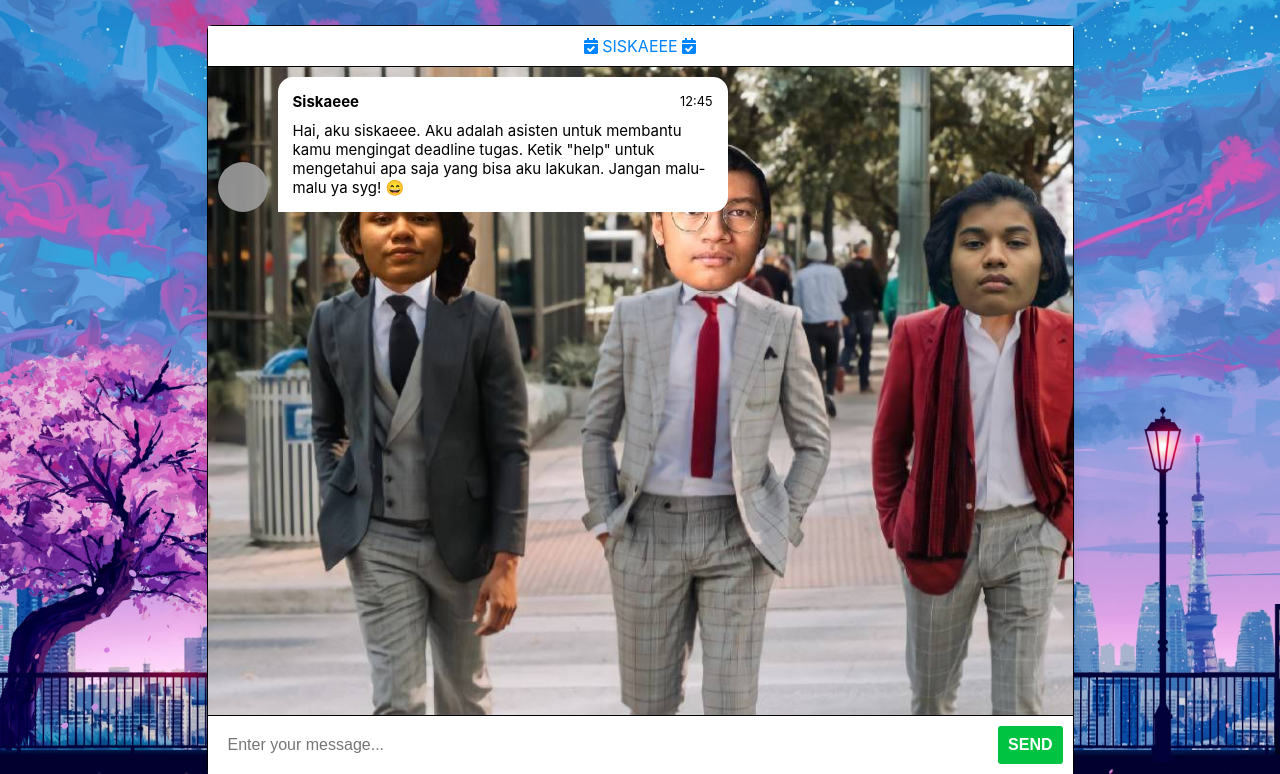
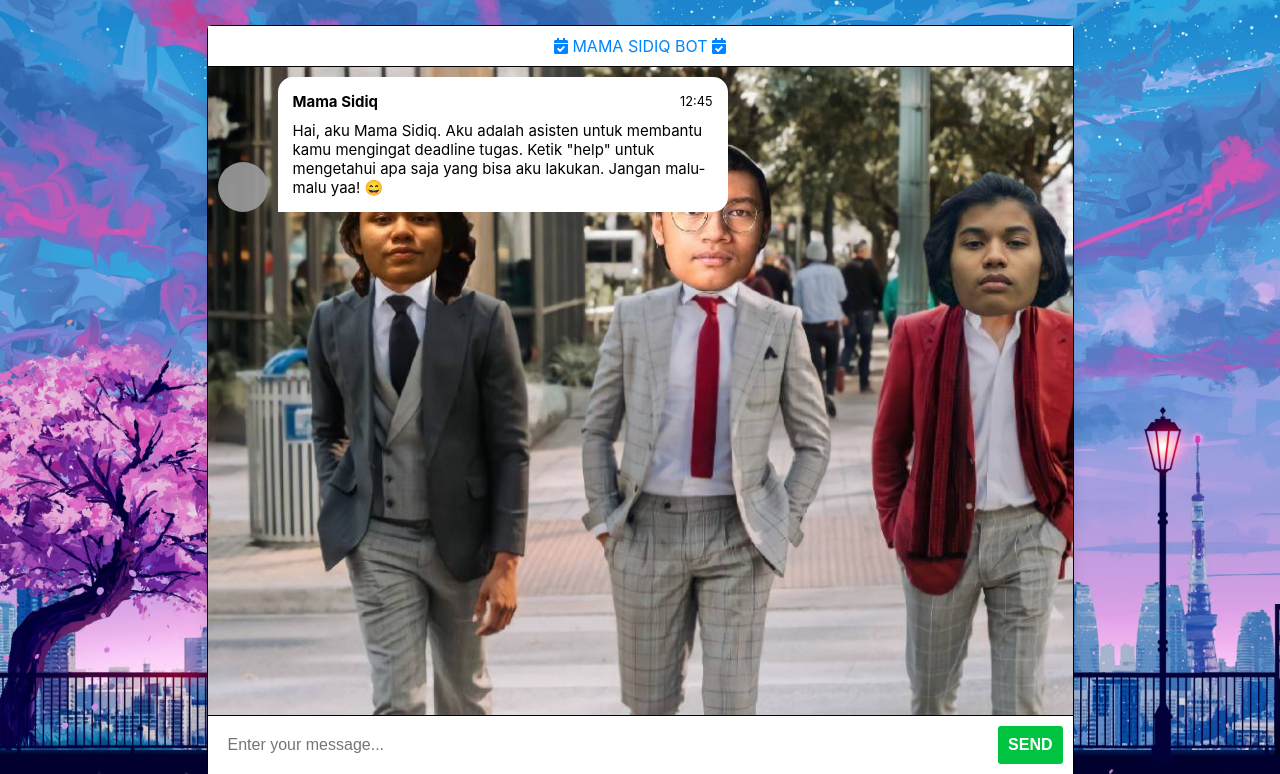
Before and after one commit to ahanprojects/StimaTubes3, a Flask app: page / in a window 1280 px wide. Shown: the top 774 px of the page. Run offline with Flask 2, Linux system fonts and the light colour scheme; some libraries are stand-ins or nearby versions; grey boxes are pictures that could not be loaded.

Commit message:
ganti siskaeee

```diff
--- a/src/templates/index.html
+++ b/src/templates/index.html
@@ -16,7 +16,7 @@
   <section class="msger">
     <header class="msger-header">
       <div class="msger-header-title">
-        <i class="fas fa-calendar-check"></i>  SISKAEEE  <i class="fas fa-calendar-check"></i>
+        <i class="fas fa-calendar-check"></i>  MAMA SIDIQ BOT  <i class="fas fa-calendar-check"></i>
       </div>
     </header>
 
@@ -26,14 +26,14 @@
 
         <div class="msg-bubble">
           <div class="msg-info">
-            <div class="msg-info-name">Siskaeee</div>
+            <div class="msg-info-name">Mama Sidiq</div>
             <div class="msg-info-time">12:45</div>
           </div>
 
           <div class="msg-text">
-            Hai, aku siskaeee. Aku adalah asisten untuk membantu kamu mengingat deadline tugas.
+            Hai, aku Mama Sidiq. Aku adalah asisten untuk membantu kamu mengingat deadline tugas.
             Ketik "help" untuk mengetahui apa saja yang bisa
-            aku lakukan. Jangan malu-malu ya syg! 😄
+            aku lakukan. Jangan malu-malu yaa! 😄
           </div>
         </div>
       </div>
```
Also changed, not shown: default.db, 6 other files.
